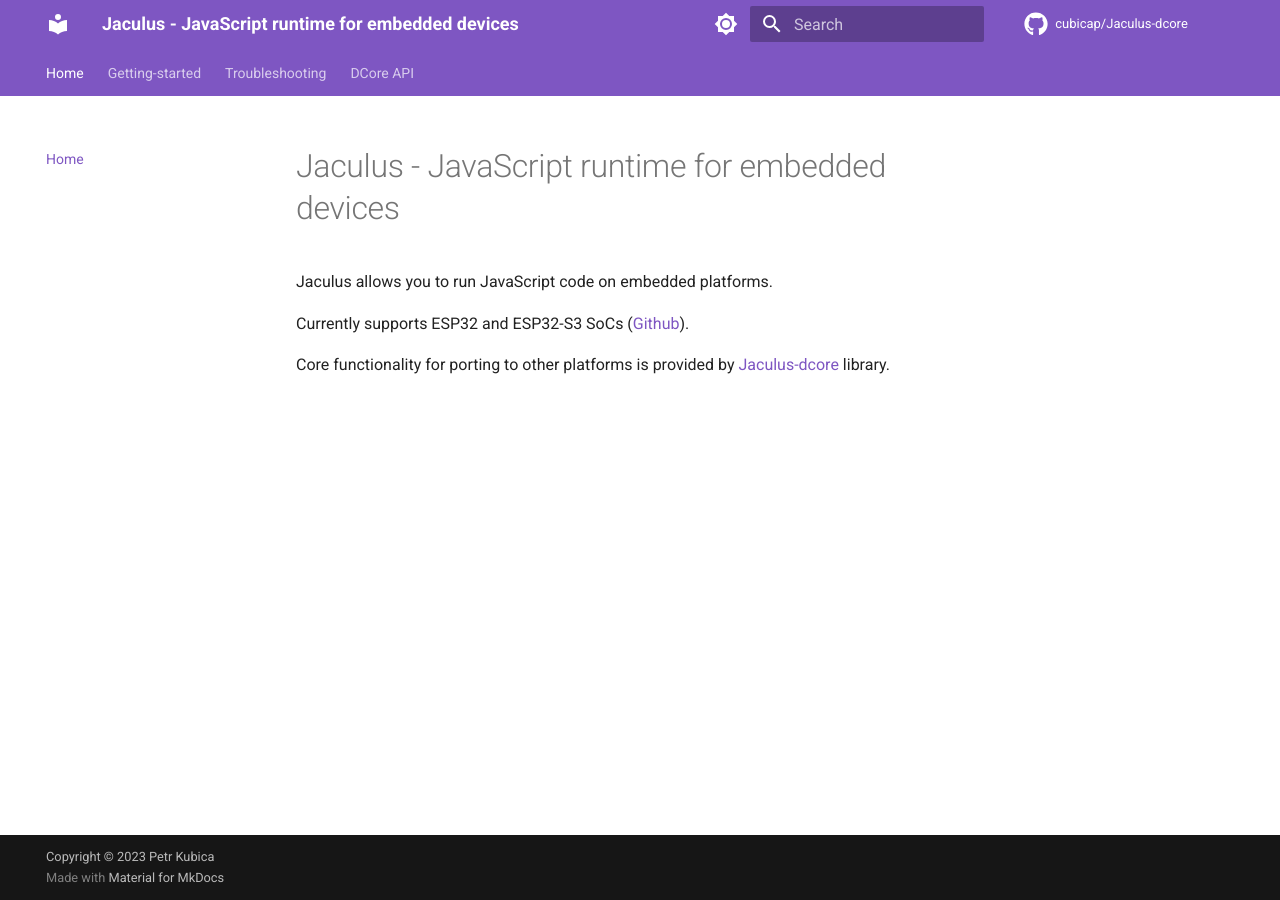
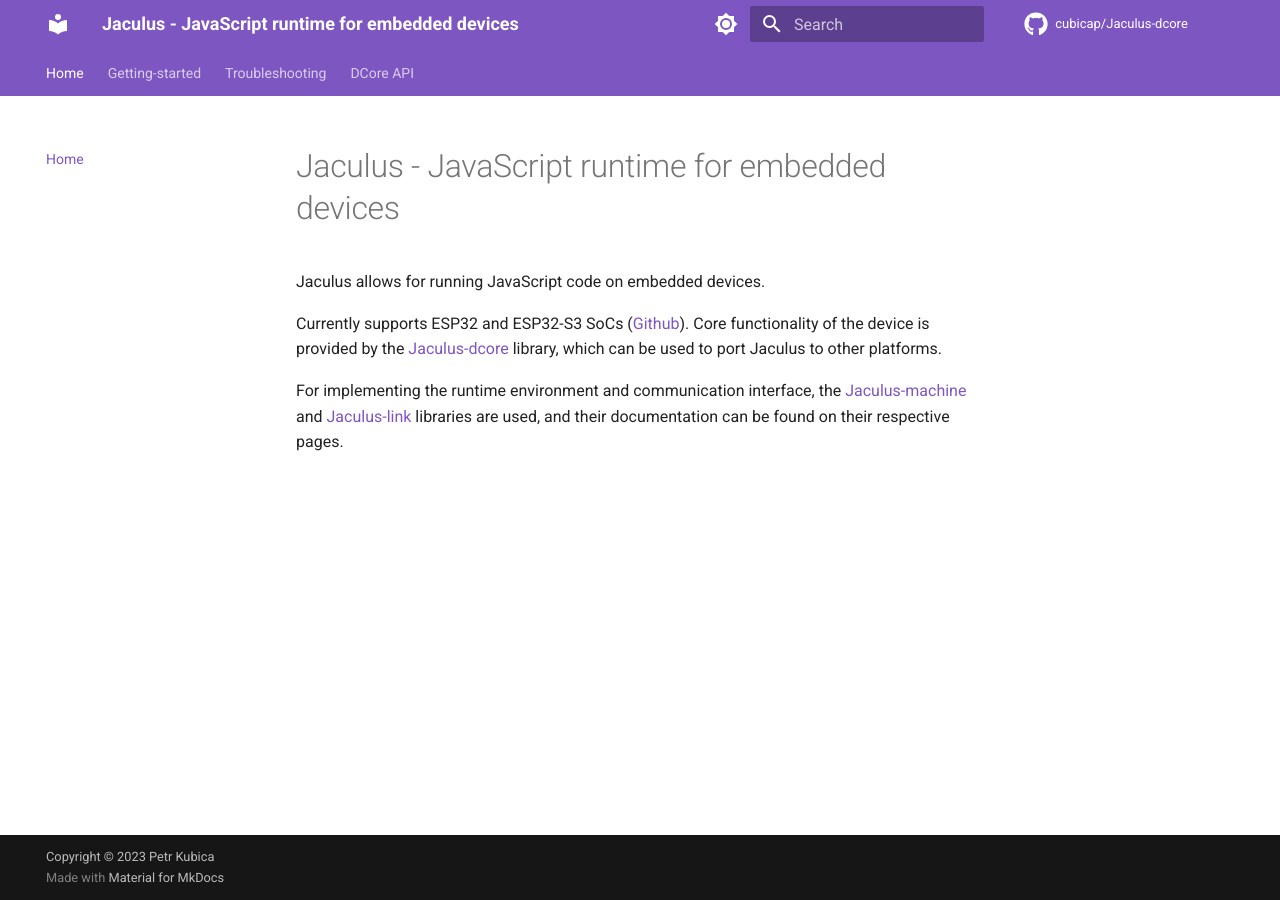
Before and after one commit to cubicap/Jaculus-dcore, an MkDocs documentation site: the page built from docs/index.md, in a window 1280 px wide. Built offline with MkDocs 1.6.1 and Material for MkDocs 9.7.7, drawn with Linux system fonts in a browser that asks for light colours; comment, search, counter and statistics services are not loaded.

Commit message:
update homepage

```diff
--- a/docs/index.md
+++ b/docs/index.md
@@ -1,8 +1,7 @@
 # Jaculus - JavaScript runtime for embedded devices
 
-Jaculus allows you to run JavaScript code on embedded platforms.
+Jaculus allows for running JavaScript code on embedded devices.
 
-Currently supports ESP32 and ESP32-S3 SoCs ([Github](https://github.com/cubicap/Jaculus-esp32)).
+Currently supports ESP32 and ESP32-S3 SoCs ([Github](https://github.com/cubicap/Jaculus-esp32)). Core functionality of the device is provided by the [Jaculus-dcore](https://github.com/cubicap/Jaculus-dcore) library, which can be used to port Jaculus to other platforms.
 
-Core functionality for porting to other platforms is provided by
-[Jaculus-dcore](https://github.com/cubicap/Jaculus-dcore) library.
+For implementing the runtime environment and communication interface, the [Jaculus-machine](https://machine.jaculus.org) and [Jaculus-link](https://link.jaculus.org) libraries are used, and their documentation can be found on their respective pages.
```
